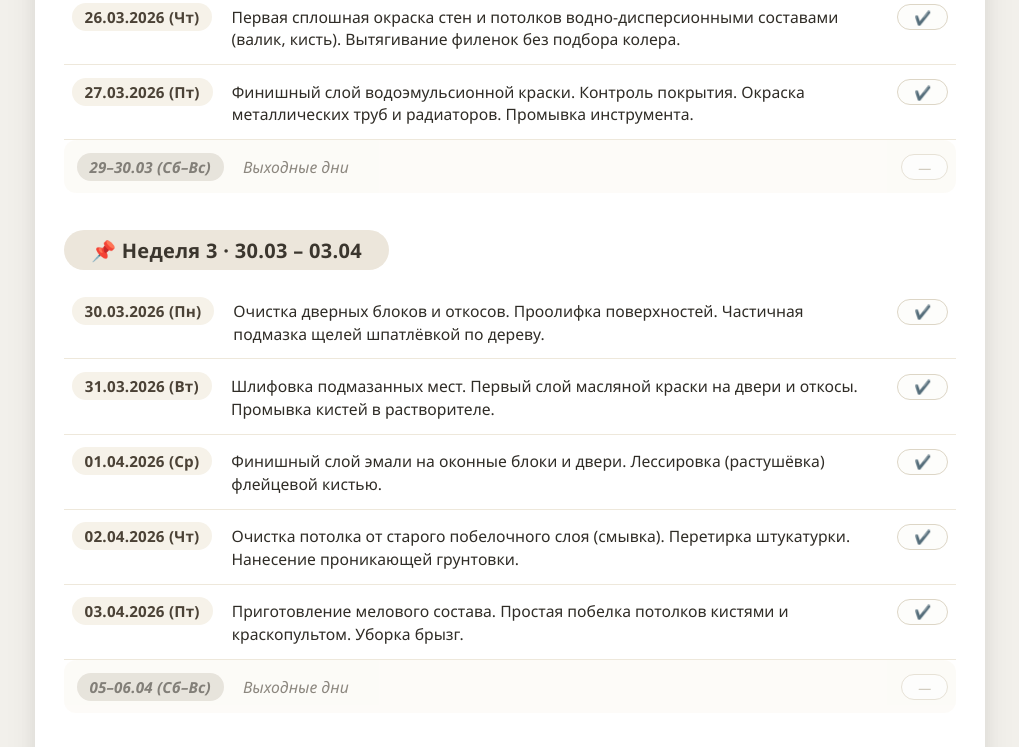
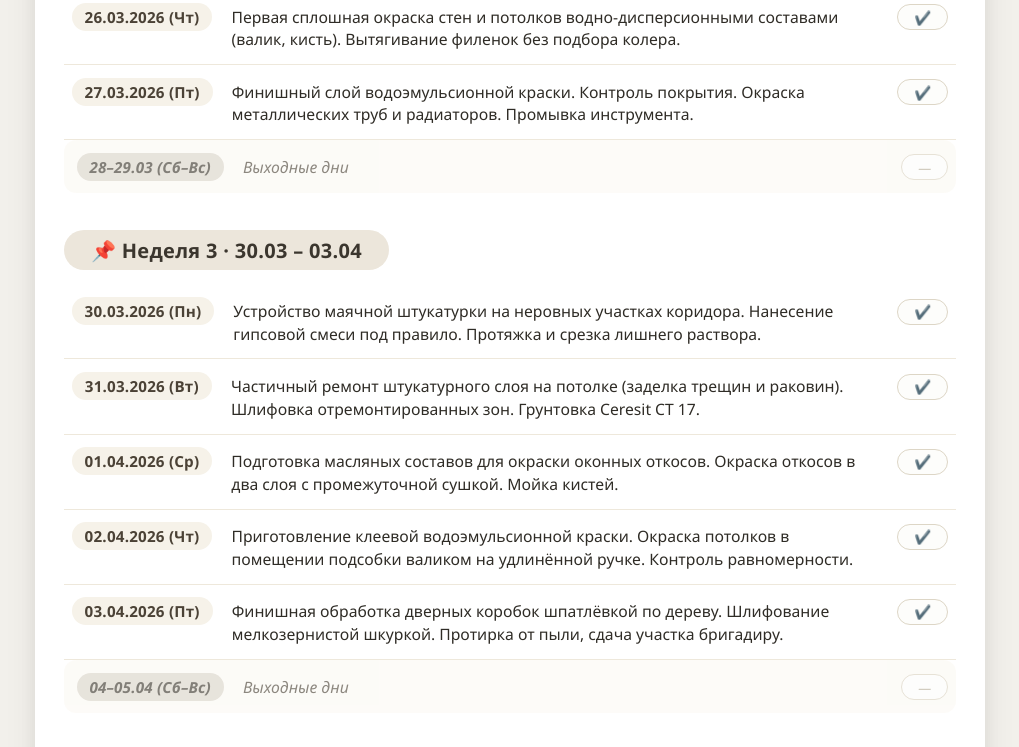
Before and after one commit to avgustenko/alenka_pidorasinka, a plain HTML site: page index.html in a window 1280 px wide. Shown: the part 1074-1821 px from the top of the page, without its empty margins (130-1149 px from the left). Drawn offline with Linux system fonts and the light colour scheme.

Commit message:
index.html

```diff
--- a/index.html
+++ b/index.html
@@ -161,7 +161,6 @@
       font-weight: 500;
     }
 
-    /* отметка (пустая ячейка как в таблице) */
     .mark-cell {
       margin-left: auto;
       font-size: 0.85rem;
@@ -194,52 +193,43 @@
       color: #8d8372;
     }
 
-    /* адаптивность для телефонов */
     @media screen and (max-width: 600px) {
       body {
         padding: 0.7rem 0.4rem;
       }
-
       .diary-container {
         padding: 1.3rem 0.9rem;
         border-radius: 1.8rem;
       }
-
       .day-entry {
         flex-direction: column;
         align-items: flex-start;
         gap: 0.3rem;
         padding: 0.9rem 0.2rem;
       }
-
       .day-date {
         width: fit-content;
         min-width: unset;
         font-size: 0.9rem;
       }
-
       .day-desc {
         width: 100%;
         font-size: 0.93rem;
       }
-
       .mark-cell {
         margin-left: 0;
         align-self: flex-end;
         margin-top: 0.2rem;
       }
-
       .subtitle {
         flex-direction: column;
         gap: 0.5rem;
         align-items: flex-start;
       }
-
       .student-info {
         flex-wrap: wrap;
         gap: 0.4rem;
       }
-
       .week-title {
         font-size: 1.1rem;
         padding: 0.3rem 1.2rem;
@@ -250,7 +240,6 @@
       .diary-container {
         padding: 1rem 0.6rem;
       }
-
       .day-date {
         font-size: 0.8rem;
         padding: 0.2rem 0.6rem;
@@ -272,7 +261,7 @@
       </div>
     </div>
 
-    <!-- Неделя 1 -->
+    <!-- НЕДЕЛЯ 1 -->
     <div class="week-block">
       <div class="week-title">📌 Неделя 1 · 16.03 – 20.03</div>
       <div class="day-entry">
@@ -301,13 +290,13 @@
         <div class="mark-cell">✔️</div>
       </div>
       <div class="day-entry rest-day">
-        <div class="day-date">22–23.03 (Сб–Вс)</div>
+        <div class="day-date">21–22.03 (Сб–Вс)</div>
         <div class="day-desc">Выходные дни</div>
         <div class="mark-cell">—</div>
       </div>
     </div>
 
-    <!-- Неделя 2 -->
+    <!-- НЕДЕЛЯ 2 -->
     <div class="week-block">
       <div class="week-title">📌 Неделя 2 · 23.03 – 27.03</div>
       <div class="day-entry">
@@ -336,48 +325,48 @@
         <div class="mark-cell">✔️</div>
       </div>
       <div class="day-entry rest-day">
-        <div class="day-date">29–30.03 (Сб–Вс)</div>
+        <div class="day-date">28–29.03 (Сб–Вс)</div>
         <div class="day-desc">Выходные дни</div>
         <div class="mark-cell">—</div>
       </div>
     </div>
 
-    <!-- Неделя 3 -->
+    <!-- НЕДЕЛЯ 3 (30.03 – 03.04) — ПОЛНОСТЬЮ ОБНОВЛЕНО СОДЕРЖАНИЕ -->
     <div class="week-block">
       <div class="week-title">📌 Неделя 3 · 30.03 – 03.04</div>
       <div class="day-entry">
         <div class="day-date">30.03.2026 (Пн)</div>
-        <div class="day-desc">Очистка дверных блоков и откосов. Проолифка поверхностей. Частичная подмазка щелей шпатлёвкой по дереву.</div>
+        <div class="day-desc">Устройство маячной штукатурки на неровных участках коридора. Нанесение гипсовой смеси под правило. Протяжка и срезка лишнего раствора.</div>
         <div class="mark-cell">✔️</div>
       </div>
       <div class="day-entry">
         <div class="day-date">31.03.2026 (Вт)</div>
-        <div class="day-desc">Шлифовка подмазанных мест. Первый слой масляной краски на двери и откосы. Промывка кистей в растворителе.</div>
+        <div class="day-desc">Частичный ремонт штукатурного слоя на потолке (заделка трещин и раковин). Шлифовка отремонтированных зон. Грунтовка Ceresit CT 17.</div>
         <div class="mark-cell">✔️</div>
       </div>
       <div class="day-entry">
         <div class="day-date">01.04.2026 (Ср)</div>
-        <div class="day-desc">Финишный слой эмали на оконные блоки и двери. Лессировка (растушёвка) флейцевой кистью.</div>
+        <div class="day-desc">Подготовка масляных составов для окраски оконных откосов. Окраска откосов в два слоя с промежуточной сушкой. Мойка кистей.</div>
         <div class="mark-cell">✔️</div>
       </div>
       <div class="day-entry">
         <div class="day-date">02.04.2026 (Чт)</div>
-        <div class="day-desc">Очистка потолка от старого побелочного слоя (смывка). Перетирка штукатурки. Нанесение проникающей грунтовки.</div>
+        <div class="day-desc">Приготовление клеевой водоэмульсионной краски. Окраска потолков в помещении подсобки валиком на удлинённой ручке. Контроль равномерности.</div>
         <div class="mark-cell">✔️</div>
       </div>
       <div class="day-entry">
         <div class="day-date">03.04.2026 (Пт)</div>
-        <div class="day-desc">Приготовление мелового состава. Простая побелка потолков кистями и краскопультом. Уборка брызг.</div>
+        <div class="day-desc">Финишная обработка дверных коробок шпатлёвкой по дереву. Шлифование мелкозернистой шкуркой. Протирка от пыли, сдача участка бригадиру.</div>
         <div class="mark-cell">✔️</div>
       </div>
       <div class="day-entry rest-day">
-        <div class="day-date">05–06.04 (Сб–Вс)</div>
+        <div class="day-date">04–05.04 (Сб–Вс)</div>
         <div class="day-desc">Выходные дни</div>
         <div class="mark-cell">—</div>
       </div>
     </div>
 
-    <!-- Неделя 4 -->
+    <!-- НЕДЕЛЯ 4 -->
     <div class="week-block">
       <div class="week-title">📌 Неделя 4 · 06.04 – 10.04</div>
       <div class="day-entry">
@@ -406,13 +395,13 @@
         <div class="mark-cell">✔️</div>
       </div>
       <div class="day-entry rest-day">
-        <div class="day-date">12–13.04 (Сб–Вс)</div>
+        <div class="day-date">11–12.04 (Сб–Вс)</div>
         <div class="day-desc">Выходные дни</div>
         <div class="mark-cell">—</div>
       </div>
     </div>
 
-    <!-- Неделя 5 -->
+    <!-- НЕДЕЛЯ 5 -->
     <div class="week-block">
       <div class="week-title">📌 Неделя 5 · 13.04 – 17.04</div>
       <div class="day-entry">
@@ -441,13 +430,13 @@
         <div class="mark-cell">✔️</div>
       </div>
       <div class="day-entry rest-day">
-        <div class="day-date">19–20.04 (Сб–Вс)</div>
+        <div class="day-date">18–19.04 (Сб–Вс)</div>
         <div class="day-desc">Выходные дни</div>
         <div class="mark-cell">—</div>
       </div>
     </div>
 
-    <!-- Неделя 6 -->
+    <!-- НЕДЕЛЯ 6 -->
     <div class="week-block">
       <div class="week-title">📌 Неделя 6 · 20.04 – 26.04</div>
       <div class="day-entry">
@@ -477,7 +466,7 @@
       </div>
       <div class="day-entry">
         <div class="day-date">25.04.2026 (Сб)</div>
-        <div class="day-desc day-desc">Завершающий день: сдача отчётной документации, получение характеристики от руководителя практики.</div>
+        <div class="day-desc">Завершающий день: сдача отчётной документации, получение характеристики от руководителя практики.</div>
         <div class="mark-cell">✔️</div>
       </div>
       <div class="day-entry rest-day">
```
